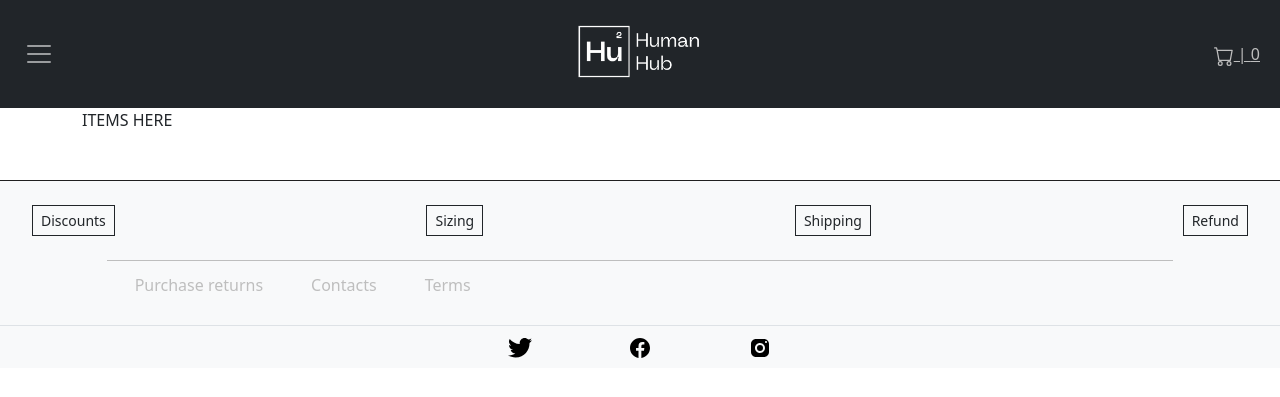
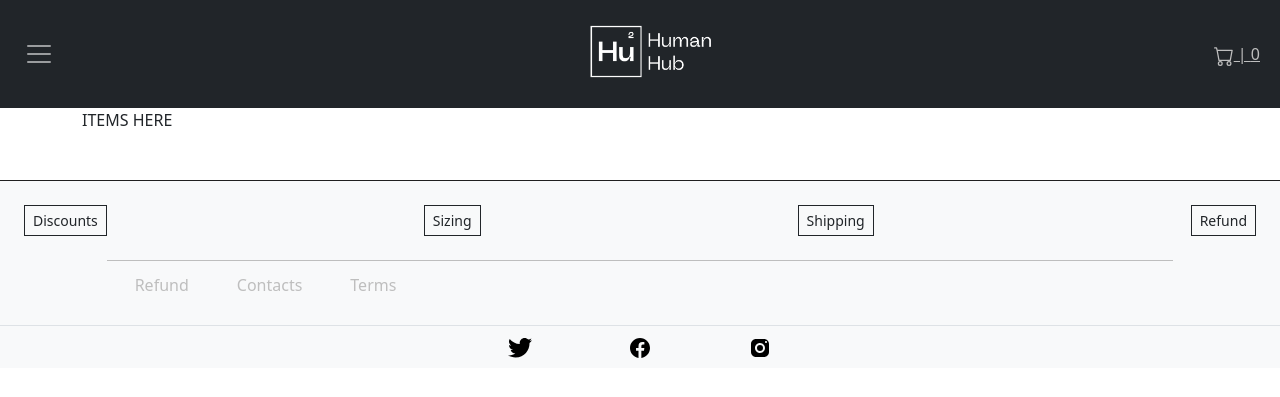
Before and after one commit to Dogthemachine/Human-hub.net, a Django app: page /administration/orders/ in a window 1280 px wide. Shown: the top 397 px of the page. Run offline with Django 4.2, Linux system fonts and the light colour scheme; the visitor is signed in with stand-in values (Sample User, id 1); some libraries are stand-ins or nearby versions.

Commit message:
makking footer

```diff
--- a/human_hub/templates/footer.html
+++ b/human_hub/templates/footer.html
@@ -3,20 +3,20 @@
   <!-- Section: Info  -->
   <section class="d-flex justify-content-center justify-content-lg-between p-2 border-top footer-border-color-black">
           <a href="{% url 'info:discounts' %}" title="{% trans 'Discounts' %}">
-            <button type="button" class="btn btn-outline-dark rounded-0 mb-3 mt-3 btn-sm mx-4">{% trans 'Discounts' %}</button></a>
+            <button type="button" class="btn btn-outline-dark rounded-0 mb-3 mt-3 btn-sm mx-3">{% trans 'Discounts' %}</button></a>
           <a href="{% url 'info:sizing' %}" title="{% trans 'Sizing' %}">
-            <button type="button" class="btn btn-outline-dark rounded-0 mb-3 mt-3 btn-sm mx-4">{% trans 'Sizing' %}</button></a>
+            <button type="button" class="btn btn-outline-dark rounded-0 mb-3 mt-3 btn-sm mx-3">{% trans 'Sizing' %}</button></a>
           <a href="{% url 'info:sizing' %}" title="{% trans 'Sizing' %}">
-            <button type="button" class="btn btn-outline-dark rounded-0 mb-3 mt-3 btn-sm mx-4">{% trans 'Shipping' %}</button></a>
+            <button type="button" class="btn btn-outline-dark rounded-0 mb-3 mt-3 btn-sm mx-3">{% trans 'Shipping' %}</button></a>
           <a href="{% url 'info:sizing' %}" title="{% trans 'Sizing' %}">
-            <button type="button" class="btn btn-outline-dark rounded-0 mb-3 mt-3 btn-sm mx-4">{% trans 'Refund' %}</button></a>
+            <button type="button" class="btn btn-outline-dark rounded-0 mb-3 mt-3 btn-sm mx-3">{% trans 'Refund' %}</button></a>
   </section>
   <!-- Section: Info  -->
   <!-- Section: About project  -->
   <section class="col-10 d-flex mx-auto p-1 border-top footer-border-color-grey">
       <p>
-        <a class="nav-link hb-main-menu-color mx-2" href="{% url 'info:refund' %}#payment" title="{% trans 'Purchase returns' %}">
-          {% trans 'Purchase returns' %}
+        <a class="nav-link hb-main-menu-color mx-2" href="{% url 'info:refund' %}#payment" title="{% trans 'Refund' %}">
+          {% trans 'Refund' %}
         </a>
       </p>
       <p>
--- a/human_hub/templates/navbar.html
+++ b/human_hub/templates/navbar.html
@@ -105,7 +105,7 @@
     </button>
 
     <a class="navbar-brand mx-auto fixed-top position-relative" href="{% url 'showcase:showcase' %}" >
-        <img class="hb-gallery ms-4" style="height:55px;" src="{{ STATIC_URL }}img/HumanHub_navbar.png"></a>
+        <img class="hb-gallery ms-5" style="height:55px;" src="{{ STATIC_URL }}img/HumanHub_navbar.png"></a>
 
     <div class="mx-2" style="float:right;">
         <a class="hb-cart-link visible-xs-inline-block hb-main-menu-color hb-mobile-cart" href="#" data-bs-toggle="modal" data-bs-target="#hb-cart-modal">
```
